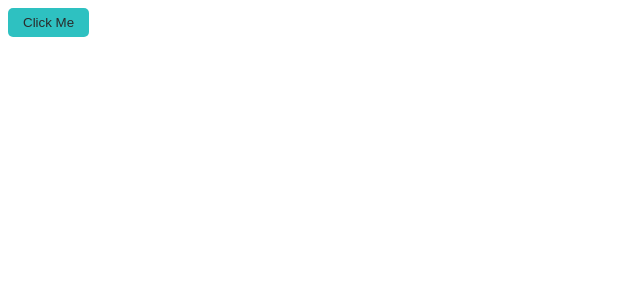
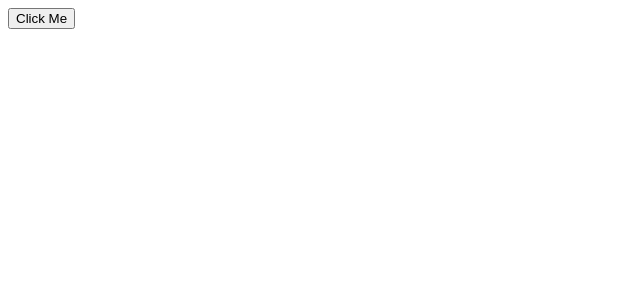
Before and after one commit to Devnarware/WebDev, a React (Vite) app in the folder react/website/my-react-app/: page / in a window 1280 px wide. Shown: the top 300 px of the page, without its empty margins (0-640 px from the left). Built offline with nearby package versions, Linux system fonts and the light colour scheme.

Commit message:
refactor: update App and Button components with styling comments

```diff
--- a/react/website/my-react-app/src/Button.jsx
+++ b/react/website/my-react-app/src/Button.jsx
@@ -1,8 +1,18 @@
 
-function Button(){
+function Button() {
 
-    return(
-        <button className="button">Click Me</button>
+    // intline css
+    // const styles = {
+    //     border: "none",
+    //     borderRadius: "5px",
+    //     padding: " 7px 15px",
+    //     backgroundColor: "rgba(8, 182, 182, 0.843)",
+    //     cursor: "pointer"
+
+    // }
+
+    return (
+        <button>Click Me</button>
     );
 }
 
--- a/react/website/my-react-app/src/index.css
+++ b/react/website/my-react-app/src/index.css
@@ -45,13 +45,12 @@
 
 
 /* ******** For Button **********  */
-.button{
+/* .button{
 
   border: none;
   border-radius: 5px;
   padding: 7px 15px;
   background-color: rgba(8, 182, 182, 0.843);
   cursor: pointer;
-  color: rgb(42, 42, 42);
 
-}
+} */
```
Also changed, not shown: react/website/my-react-app/src/App.jsx (+9 -0 lines).
